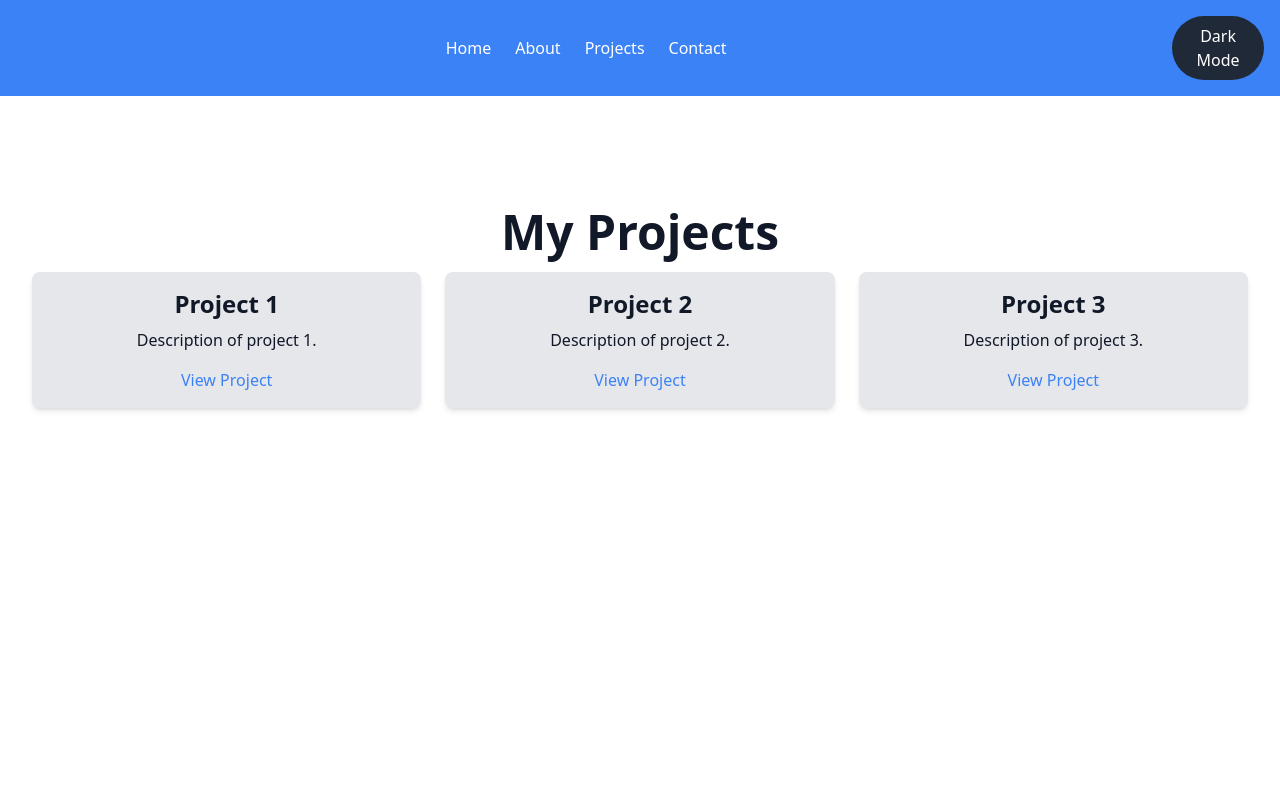
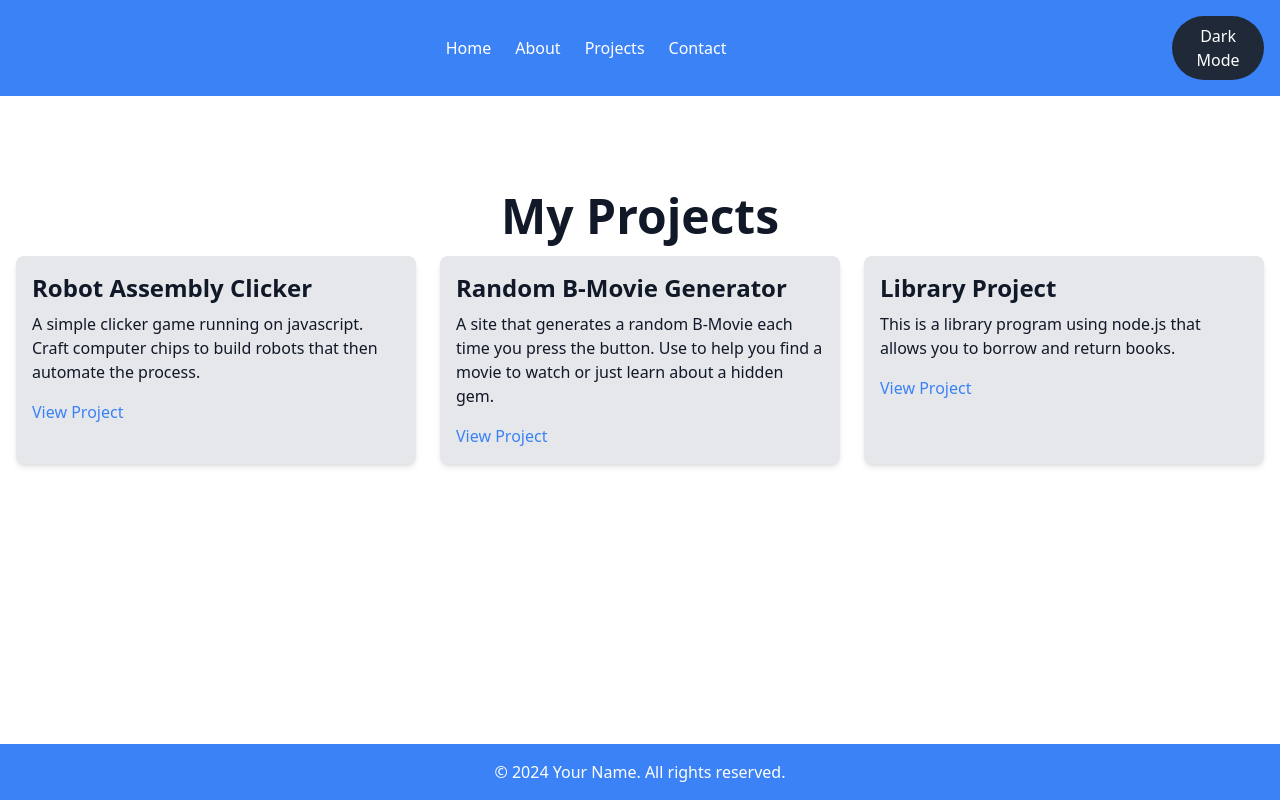
Before and after one commit to hunterfaugot/my-portfolio, a Next.js app: page /projects in a window 1280 px wide. Shown: the top 800 px of the page. Built offline with nearby package versions, Linux system fonts and the light colour scheme.

Commit message:
fixed footer issue. added color transition animations.

```diff
--- a/src/components/layout.js
+++ b/src/components/layout.js
@@ -21,7 +21,7 @@ export default function Layout({ children }) {
 
   return (
     <div className="min-h-screen flex flex-col">
-      <header className="bg-blue-500 dark:bg-blue-700 text-white p-4 flex justify-between items-center">
+      <header className="bg-blue-500 dark:bg-red-700 text-white p-4 flex justify-between items-center">
         <nav className="container mx-auto flex justify-center space-x-6">
           <ul className="flex space-x-6">
             <li><Link href="/" className="hover:underline">Home</Link></li>
@@ -37,10 +37,10 @@ export default function Layout({ children }) {
           {darkMode ? 'Light Mode' : 'Dark Mode'}
         </button>
       </header>
-      <main className="flex-grow container mx-auto p-4">
+      <main className="flex-grow container mx-auto p-4 flex flex-col justify-center">
         {children}
       </main>
-      <footer className="bg-blue-500 dark:bg-blue-700 text-white p-4 text-center">
+      <footer className="bg-blue-500 dark:bg-red-700 text-white p-4 text-center">
         &copy; {new Date().getFullYear()} Your Name. All rights reserved.
       </footer>
     </div>
--- a/src/pages/about/index.js
+++ b/src/pages/about/index.js
@@ -2,8 +2,8 @@ import Link from 'next/link';
 
 export default function About() {
   return (
-    <div className="min-h-screen bg-white dark:bg-black text-gray-900 dark:text-white p-4">
-      <div className="text-center py-20">
+    <div className="flex-grow flex flex-col bg-white dark:bg-black text-gray-900 dark:text-white">
+      <div className="flex flex-col justify-center items-center py-20">
         <h1 className="text-5xl font-bold mb-4">About Me</h1>
         <p className="text-xl mb-4">I am a An Artist and Programmer with experience in Web Development and Game Development.</p>
         <p className="text-xl mb-8">I have a background in Visual Arts, HTML, CSS, JavaScript and Unity.</p>
--- a/src/pages/contact/index.js
+++ b/src/pages/contact/index.js
@@ -1,5 +1,4 @@
 import { useState } from 'react';
-import Link from 'next/link';
 
 export default function Contact() {
   const [formData, setFormData] = useState({ name: '', email: '', message: '' });
@@ -12,8 +11,11 @@ export default function Contact() {
 
   const handleSubmit = (e) => {
     e.preventDefault();
-    // Basic validation
     if (formData.name && formData.email && formData.message) {
+      if (!/^[^\s@]+@[^\s@]+\.[^\s@]+$/.test(formData.email)) {
+        setSuccessMessage('Please enter a valid email address.');
+        return;
+      }
       setSuccessMessage('Thank you for your message! We will get back to you soon.');
       setFormData({ name: '', email: '', message: '' });
     } else {
@@ -22,12 +24,12 @@ export default function Contact() {
   };
 
   return (
-    <div className="min-h-screen bg-white dark:bg-black text-gray-900 dark:text-white p-4">
-      <div className="text-center py-20">
+    <div className="flex-grow flex flex-col bg-white dark:bg-black text-gray-900 dark:text-white">
+      <div className="flex flex-col justify-center items-center py-20">
         <h1 className="text-5xl font-bold mb-4">Contact Me</h1>
         <form onSubmit={handleSubmit} className="w-full max-w-lg mx-auto">
           <div className="mb-4">
-            <label className="block text-gray-700 text-sm font-bold mb-2" htmlFor="name">
+            <label className="block text-gray-700 dark:text-white text-sm font-bold mb-2" htmlFor="name">
               Name
             </label>
             <input
@@ -36,10 +38,11 @@ export default function Contact() {
               value={formData.name}
               onChange={handleChange}
               className="shadow appearance-none border rounded w-full py-2 px-3 text-gray-700 dark:text-white leading-tight focus:outline-none focus:shadow-outline"
+              required
             />
           </div>
           <div className="mb-4">
-            <label className="block text-gray-700 text-sm font-bold mb-2" htmlFor="email">
+            <label className="block text-gray-700 dark:text-white text-sm font-bold mb-2" htmlFor="email">
               Email
             </label>
             <input
@@ -48,10 +51,11 @@ export default function Contact() {
               value={formData.email}
               onChange={handleChange}
               className="shadow appearance-none border rounded w-full py-2 px-3 text-gray-700 dark:text-white leading-tight focus:outline-none focus:shadow-outline"
+              required
             />
           </div>
           <div className="mb-6">
-            <label className="block text-gray-700 text-sm font-bold mb-2" htmlFor="message">
+            <label className="block text-gray-700 dark:text-white text-sm font-bold mb-2" htmlFor="message">
               Message
             </label>
             <textarea
@@ -60,6 +64,7 @@ export default function Contact() {
               onChange={handleChange}
               className="shadow appearance-none border rounded w-full py-2 px-3 text-gray-700 dark:text-white leading-tight focus:outline-none focus:shadow-outline"
               rows="4"
+              required
             />
           </div>
           <div className="flex items-center justify-between">
--- a/src/pages/index.js
+++ b/src/pages/index.js
@@ -2,7 +2,7 @@ import Link from 'next/link';
 
 export default function Home() {
   return (
-    <div className="text-center py-20">
+    <div className="text-center py-20 transition-all duration-300">
       <h1 className="text-5xl font-bold mb-4">Welcome to My Portfolio</h1>
       <p className="text-2xl mb-8">Hello, I'm Hunter Faugot.</p>
     </div>
--- a/src/pages/projects/index.js
+++ b/src/pages/projects/index.js
@@ -2,26 +2,26 @@ import Link from 'next/link';
 
 const projects = [
   {
-    title: 'Project 1',
-    description: 'Description of project 1.',
-    link: 'https://github.com/yourusername/project1',
+    title: 'Robot Assembly Clicker',
+    description: 'A simple clicker game running on javascript. Craft computer chips to build robots that then automate the process.',
+    link: 'https://github.com/hunterfaugot/capstone-mod1',
   },
   {
-    title: 'Project 2',
-    description: 'Description of project 2.',
-    link: 'https://github.com/yourusername/project2',
+    title: 'Random B-Movie Generator',
+    description: 'A site that generates a random B-Movie each time you press the button. Use to help you find a movie to watch or just learn about a hidden gem.',
+    link: 'https://github.com/hunterfaugot/capstone-mod2',
   },
   {
-    title: 'Project 3',
-    description: 'Description of project 3.',
-    link: 'https://github.com/yourusername/project3',
+    title: 'Library Project',
+    description: 'This is a library program using node.js that allows you to borrow and return books.',
+    link: 'https://github.com/hunterfaugot/jun1-library',
   },
 ];
 
 export default function Projects() {
   return (
-    <div className="min-h-screen bg-white dark:bg-black text-gray-900 dark:text-white p-4">
-      <div className="text-center py-20">
+    <div className="flex-grow flex flex-col bg-white dark:bg-black text-gray-900 dark:text-white">
+      <div className="flex flex-col justify-center items-center py-20">
         <h1 className="text-5xl font-bold mb-4">My Projects</h1>
         <div className="grid grid-cols-1 md:grid-cols-3 gap-6">
           {projects.map((project, index) => (
--- a/styles/globals.css
+++ b/styles/globals.css
@@ -5,8 +5,13 @@
 /* Custom global styles */
 body {
   @apply bg-white text-gray-900;
+  @apply transition-colors duration-300;
 }
 
 .dark body {
   @apply bg-black text-white;
 }
+
+header, footer {
+  @apply transition-colors duration-300;
+}
```
